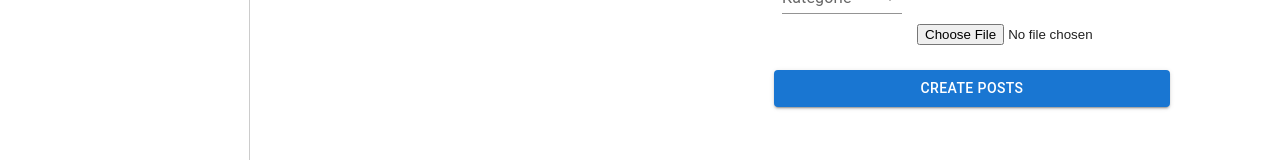
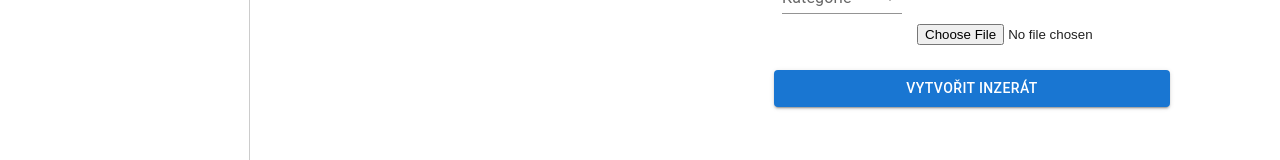
Before and after one commit to gr0nn1x/uInzeraty, a React (Vite) app in the folder client/my-vue-app/: page /createpost in a window 1280 px wide. Shown: the part 539-699 px from the top of the page. Built offline with nearby package versions, Linux system fonts and the light colour scheme.

Commit message:
Final touches

```diff
--- a/client/my-vue-app/src/components/Product.tsx
+++ b/client/my-vue-app/src/components/Product.tsx
@@ -42,10 +42,10 @@ export default function Product(props) {
       if (deleteRes.status === 200) {
         window.location.reload();
       } else {
-        setError("Failed to delete the post.");
+        setError("Nepodařilo se smazat inzerát.");
       }
     } else {
-      setError("Incorrect password.");
+      setError("Špatné heslo.");
     }
   };
 
@@ -118,7 +118,7 @@ export default function Product(props) {
             onChange={handlePasswordChange}
           />
           <button onClick={handleDelete} style={{ marginTop: 10 }}>
-            Delete Post
+            Smazat inzerát
           </button>
           {error && <p style={{ color: "red" }}>{error}</p>}
         </div>
--- a/client/my-vue-app/src/pages/CreatePost/CreatePost.tsx
+++ b/client/my-vue-app/src/pages/CreatePost/CreatePost.tsx
@@ -154,7 +154,7 @@ export default function CreatePost() {
                 variant="contained"
                 sx={{ mt: 3, mb: 2 }}
               >
-                Create Posts
+                Vytvořit inzerát
               </Button>
               <p>{info}</p>
             </Box>
```
Also changed, not shown: 1 other file (tests, documents, lock files or other folders).
